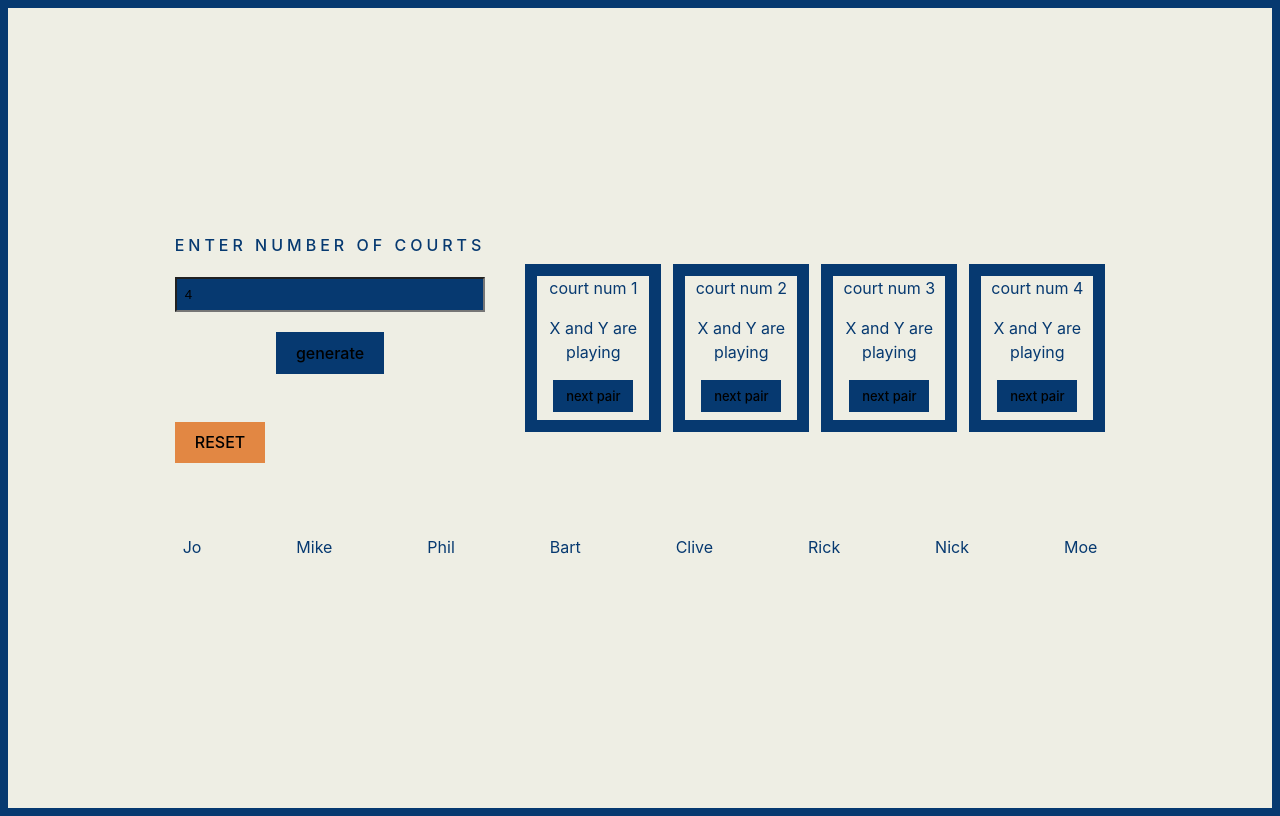
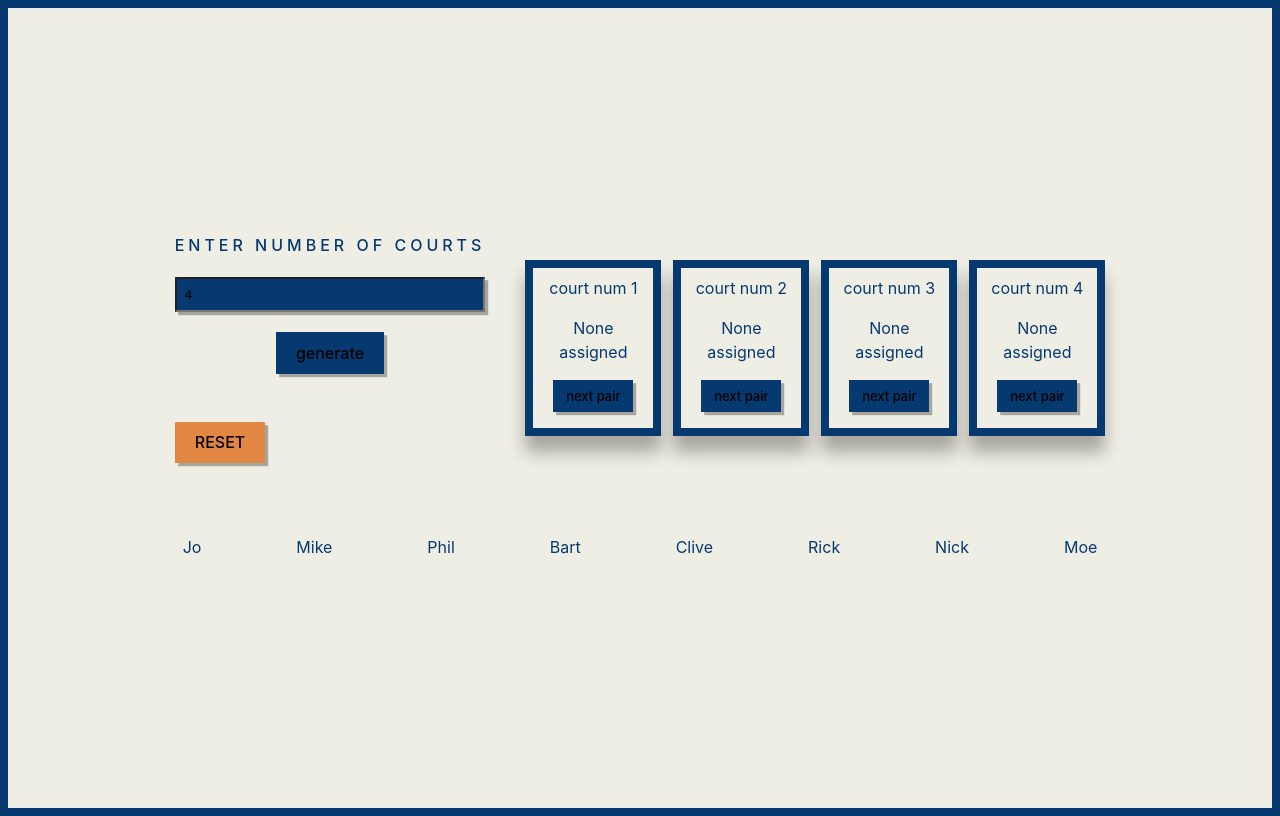
Before and after one commit to verrakav/queue_processor, a React (Vite) app in the folder front/: page / in a window 1280 px wide. Built offline with nearby package versions, Linux system fonts and the light colour scheme.

Commit message:
minor styling

```diff
--- a/front/src/App.css
+++ b/front/src/App.css
@@ -38,7 +38,7 @@
 }
 
 p,
-.places {
+.courts {
   display: flex;
   flex-direction: row;
   justify-content: space-between;
@@ -49,7 +49,9 @@ p,
 .place-item {
   height: 9rem;
   width: 7rem;
-  border: solid 0.75rem;
+  border: solid 0.5rem;
+  padding: 0.5rem 0.25rem;
+  box-shadow: 0 1rem 1rem rgba(0, 0, 0, 0.3);
 }
 
 .players-container {
--- a/front/src/App.jsx
+++ b/front/src/App.jsx
@@ -7,9 +7,9 @@ export default function App() {
   const [number, setNumber] = useState(4);
   // NOTE true for dev
   const [isPlaceActive, setIsPlaceActive] = useState(true);
-  // to pass on to courts
-  const [players, setPlayers] = useState("");
-  const [queue, setQueue] = useState("");
+  //supposed to be a pair to pass on to courts
+  const [players, setPlayers] = useState([]);
+  const [queue, setQueue] = useState([]);
 
   return (
     <>
@@ -66,23 +66,34 @@ function NumberInput({number, setNumber, isPlaceActive, setIsPlaceActive}) {
 function Court({number, isPlaceActive, players, setPlayers}) {
   // generates arr to render courts
   const myArray = Array.from({length: number}, (_, idx) => idx + 1);
+  // NOTE: think how to
+  const handleNextPair = () => {
+    const newPlayers = [
+      (players[0] = playersMale[0].name),
+      (players[1] = playersMale[1].name)
+    ];
+
+    setPlayers(newPlayers);
+  };
 
   return (
-    <div>
+    <>
       {isPlaceActive > 0 && (
-        <ul className="places">
+        <ul className="courts">
           {myArray.map((el, idx) => {
             return (
               <div className="place-item" key={idx}>
                 court num {el}
-                <p>X and Y are playing</p>
-                <Button className="btn-next">next pair</Button>
+                <p>{players.length < 1 ? "None assigned" : "X and Y are playing"} </p>
+                <Button onClick={() => handleNextPair(idx)} className="btn-next">
+                  next pair
+                </Button>
               </div>
             );
           })}
         </ul>
       )}
-    </div>
+    </>
   );
 }
 
--- a/front/src/index.css
+++ b/front/src/index.css
@@ -49,6 +49,7 @@ button {
   background-color: #063970;
   cursor: pointer;
   transition: border-color 0.25s;
+  box-shadow: 0.2rem 0.2rem rgba(0, 0, 0, 0.3);
 }
 button:hover {
   border-color: #063970;
@@ -61,6 +62,7 @@ button:focus-visible {
 input {
   background-color: #063970;
   padding: 0.5rem;
+  box-shadow: 0.2rem 0.2rem rgba(0, 0, 0, 0.3);
 }
 
 label {
```
